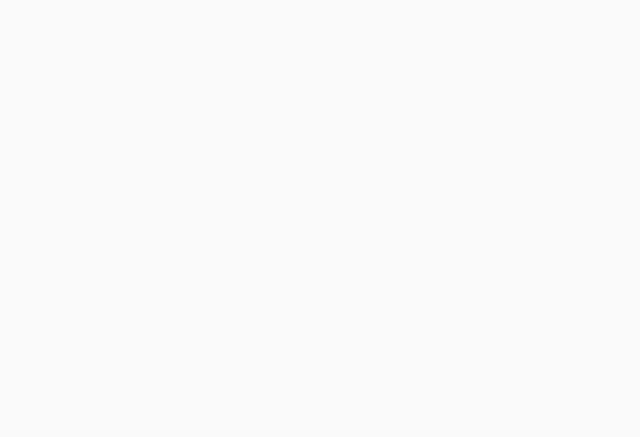
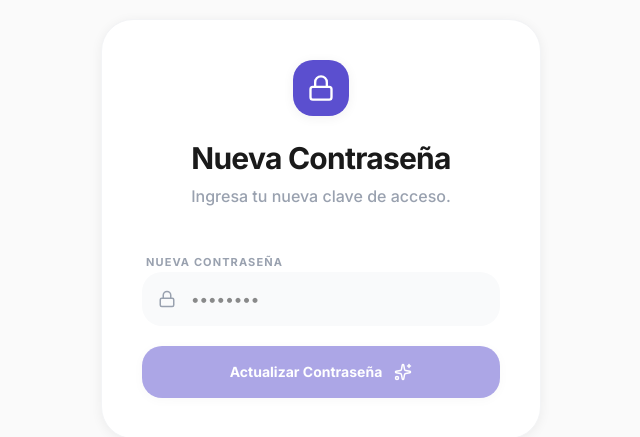
Before and after one commit to Blakdoc129/mi-app, a React (Vite) app: page /update-password in a window 1280 px wide. Before the commit this address had no page. Shown: the part 171-608 px from the top of the page, without its empty margins (319-959 px from the left). Built offline with nearby package versions, Linux system fonts and the light colour scheme.

Commit message:
Añadir funcionalidad de recuperación de contraseña vía email

```diff
--- a/src/App.tsx
+++ b/src/App.tsx
@@ -5,6 +5,7 @@ import Login from './pages/Login'
 import Dashboard from './pages/Dashboard'
 import CalendarView from './pages/CalendarView'
 import Admin from './pages/Admin'
+import UpdatePassword from './pages/UpdatePassword'
 
 const ProtectedRoute = ({ children }: { children: ReactNode }) => {
   const { user } = useAuth()
@@ -16,6 +17,7 @@ function AppRoutes() {
   return (
     <Routes>
       <Route path="/login" element={<Login />} />
+      <Route path="/update-password" element={<UpdatePassword />} />
       <Route path="/" element={
         <ProtectedRoute>
           <Dashboard />
--- a/src/pages/Login.tsx
+++ b/src/pages/Login.tsx
@@ -5,11 +5,27 @@ import AdBanner from '../components/AdBanner'
 
 export default function Login() {
   const [isLogin, setIsLogin] = useState(true)
+  const [isResetMode, setIsResetMode] = useState(false)
   const [email, setEmail] = useState('')
   const [password, setPassword] = useState('')
   const [loading, setLoading] = useState(false)
   const [error, setError] = useState<string | null>(null)
   const [message, setMessage] = useState<string | null>(null)
+
+  const handleResetPassword = async (e: React.FormEvent) => {
+    e.preventDefault()
+    setLoading(true)
+    setError(null)
+    setMessage(null)
+
+    const { error } = await supabase.auth.resetPasswordForEmail(email, {
+      redirectTo: `${window.location.origin}/update-password`,
+    })
+
+    if (error) setError(error.message)
+    else setMessage('Se ha enviado un enlace de recuperación a tu correo.')
+    setLoading(false)
+  }
 
   const handleAuth = async (e: React.FormEvent) => {
     e.preventDefault()
@@ -45,14 +61,14 @@ export default function Login() {
               <CheckSquare size={28} />
             </div>
             <h2 className="text-3xl font-black text-[#1A1A1A] tracking-tight">
-              {isLogin ? '¡Bienvenido de nuevo!' : 'Crea tu espacio'}
+              {isResetMode ? 'Recuperar Clave' : isLogin ? '¡Bienvenido de nuevo!' : 'Crea tu espacio'}
             </h2>
             <p className="text-gray-400 mt-2 font-medium">
-              {isLogin ? 'Tus tareas te están esperando.' : 'Organiza tu vida universitaria hoy.'}
+              {isResetMode ? 'Te enviaremos un enlace a tu correo.' : isLogin ? 'Tus tareas te están esperando.' : 'Organiza tu vida universitaria hoy.'}
             </p>
           </div>
 
-          <form className="space-y-5" onSubmit={handleAuth}>
+          <form className="space-y-5" onSubmit={isResetMode ? handleResetPassword : handleAuth}>
             <div className="space-y-4">
               <div className="space-y-1.5">
                 <label className="text-[11px] font-bold text-gray-400 uppercase tracking-widest ml-1">Email Universitario</label>
@@ -69,8 +85,18 @@ export default function Login() {
                 </div>
               </div>
 
+              {!isResetMode && (
                 <div className="space-y-1.5">
-                <label className="text-[11px] font-bold text-gray-400 uppercase tracking-widest ml-1">Contraseña</label>
+                  <div className="flex justify-between items-center px-1">
+                    <label className="text-[11px] font-bold text-gray-400 uppercase tracking-widest">Contraseña</label>
+                    <button
+                      type="button"
+                      onClick={() => setIsResetMode(true)}
+                      className="text-[10px] font-bold text-[#5B4FCF] hover:underline"
+                    >
+                      ¿Olvidaste tu clave?
+                    </button>
+                  </div>
                   <div className="relative group">
                     <Lock className="absolute left-4 top-1/2 -translate-y-1/2 text-gray-400 group-focus-within:text-[#5B4FCF] transition-colors" size={18} />
                     <input
@@ -83,6 +109,7 @@ export default function Login() {
                     />
                   </div>
                 </div>
+              )}
             </div>
 
             {error && (
@@ -104,7 +131,7 @@ export default function Login() {
             >
               {loading ? <Loader2 className="animate-spin" size={20} /> : (
                 <>
-                  <span>{isLogin ? 'Iniciar Sesión' : 'Registrarse'}</span>
+                  <span>{isResetMode ? 'Enviar Enlace' : isLogin ? 'Iniciar Sesión' : 'Registrarse'}</span>
                   <Sparkles size={18} />
                 </>
               )}
@@ -112,12 +139,21 @@ export default function Login() {
           </form>
 
           <div className="mt-8 text-center pt-6 border-t border-gray-50">
+            {isResetMode ? (
+              <button
+                onClick={() => setIsResetMode(false)}
+                className="text-xs font-bold text-[#5B4FCF] hover:underline uppercase tracking-widest"
+              >
+                Volver al inicio de sesión
+              </button>
+            ) : (
               <button
                 onClick={() => setIsLogin(!isLogin)}
                 className="text-xs font-bold text-gray-400 hover:text-[#5B4FCF] transition-colors uppercase tracking-widest"
               >
                 {isLogin ? '¿No tienes cuenta? Regístrate' : '¿Ya tienes cuenta? Inicia sesión'}
               </button>
+            )}
           </div>
         </div>
 
--- /dev/null
+++ b/src/pages/UpdatePassword.tsx
@@ -0,0 +1,87 @@
+import { useState } from 'react'
+import { supabase } from '../lib/supabase'
+import { useNavigate } from 'react-router-dom'
+import { CheckSquare, Loader2, Sparkles, Lock } from 'lucide-react'
+
+export default function UpdatePassword() {
+  const [password, setPassword] = useState('')
+  const [loading, setLoading] = useState(false)
+  const [error, setError] = useState<string | null>(null)
+  const [message, setMessage] = useState<string | null>(null)
+  const navigate = useNavigate()
+
+  const handleUpdate = async (e: React.FormEvent) => {
+    e.preventDefault()
+    setLoading(true)
+    setError(null)
+    setMessage(null)
+
+    const { error } = await supabase.auth.updateUser({ password })
+
+    if (error) {
+      setError(error.message)
+    } else {
+      setMessage('¡Contraseña actualizada con éxito! Redirigiendo...')
+      setTimeout(() => navigate('/login'), 2000)
+    }
+    setLoading(false)
+  }
+
+  return (
+    <div className="min-h-screen bg-[#FAFAFA] flex items-center justify-center p-6">
+      <div className="w-full max-w-[440px] space-y-8 animate-in fade-in zoom-in-95 duration-700">
+        <div className="bg-white p-10 rounded-[32px] shadow-soft border border-gray-100">
+          <div className="text-center mb-10">
+            <div className="mx-auto h-14 w-14 bg-[#5B4FCF] text-white rounded-2xl flex items-center justify-center shadow-soft mb-6">
+              <Lock size={28} />
+            </div>
+            <h2 className="text-3xl font-black text-[#1A1A1A] tracking-tight">Nueva Contraseña</h2>
+            <p className="text-gray-400 mt-2 font-medium">Ingresa tu nueva clave de acceso.</p>
+          </div>
+
+          <form className="space-y-5" onSubmit={handleUpdate}>
+            <div className="space-y-1.5">
+              <label className="text-[11px] font-bold text-gray-400 uppercase tracking-widest ml-1">Nueva Contraseña</label>
+              <div className="relative group">
+                <Lock className="absolute left-4 top-1/2 -translate-y-1/2 text-gray-400 group-focus-within:text-[#5B4FCF] transition-colors" size={18} />
+                <input
+                  type="password"
+                  required
+                  className="w-full pl-12 pr-4 py-3.5 bg-gray-50 border border-transparent rounded-2xl focus:bg-white focus:border-[#5B4FCF]/30 focus:ring-4 focus:ring-[#5B4FCF]/5 outline-none transition-soft font-medium text-[#1A1A1A]"
+                  placeholder="••••••••"
+                  value={password}
+                  onChange={(e) => setPassword(e.target.value)}
+                />
+              </div>
+            </div>
+
+            {error && (
+              <div className="p-4 bg-red-50 rounded-2xl border border-red-100 text-red-600 text-xs font-bold text-center">
+                {error}
+              </div>
+            )}
+
+            {message && (
+              <div className="p-4 bg-green-50 rounded-2xl border border-green-100 text-green-600 text-xs font-bold text-center">
+                {message}
+              </div>
+            )}
+
+            <button
+              type="submit"
+              disabled={loading || !password}
+              className="w-full py-4 bg-[#5B4FCF] hover:bg-[#4A3EB8] text-white rounded-2xl font-black text-sm shadow-soft active:scale-[0.98] transition-soft disabled:opacity-50 flex items-center justify-center gap-3"
+            >
+              {loading ? <Loader2 className="animate-spin" size={20} /> : (
+                <>
+                  <span>Actualizar Contraseña</span>
+                  <Sparkles size={18} />
+                </>
+              )}
+            </button>
+          </form>
+        </div>
+      </div>
+    </div>
+  )
+}
```
Lines whose indentation alone changed are shown as unchanged.
